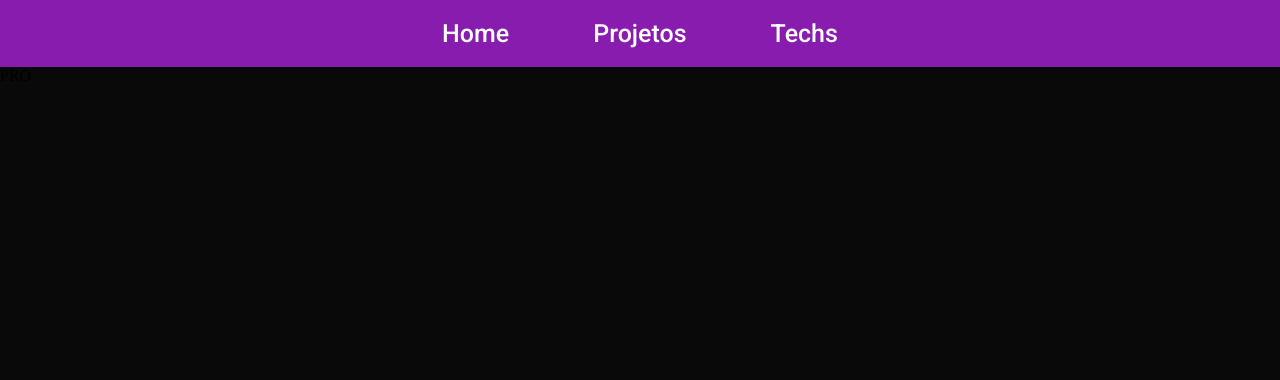
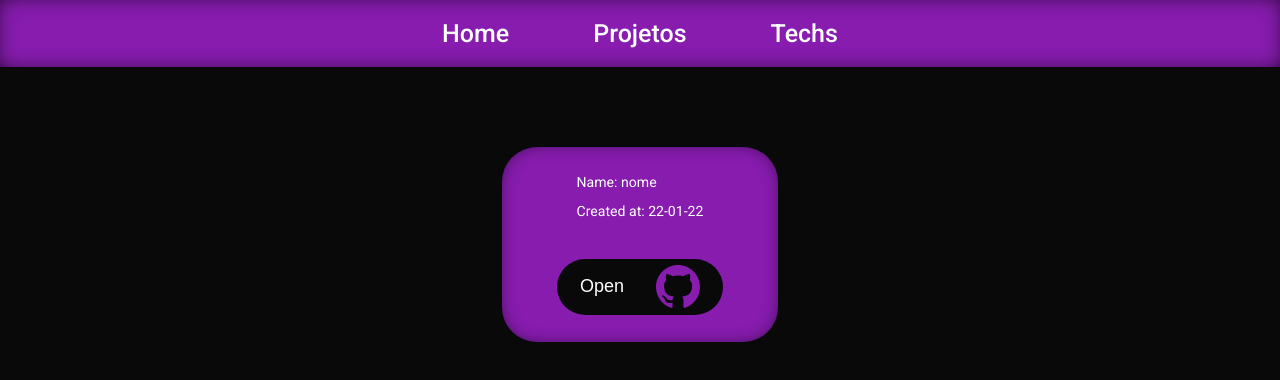
Before and after one commit to KawanHSB/portfolio, a React (Vite) app: page /projetos in a window 1280 px wide. Shown: the top 380 px of the page. Built offline with nearby package versions, Linux system fonts and the light colour scheme.

Commit message:
Techs ok, project card visual created

```diff
--- a/src/Pages/Projetos.tsx
+++ b/src/Pages/Projetos.tsx
@@ -1,8 +1,10 @@
+import { ProjetosContent } from "../components/ProjetosContent"
+
 function Projetos() {
 
     return (
       <div>
-        PRO
+        <ProjetosContent/>
       </div>
      )
   }
--- a/src/Pages/Techs.tsx
+++ b/src/Pages/Techs.tsx
@@ -1,8 +1,10 @@
+import { TechsContent } from "../components/TechsContent"
+
 function Techs() {
 
     return (
       <div>
-        TEC
+        <TechsContent/>
       </div>
      )
   }
--- a/src/components/Header/index.tsx
+++ b/src/components/Header/index.tsx
@@ -1,5 +1,5 @@
 import styles from "./styles.module.scss"
-import { Link, Navigate } from "react-router-dom"
+import { Link } from "react-router-dom"
 
 export function Header() {
     return (
--- a/src/components/Header/styles.module.scss
+++ b/src/components/Header/styles.module.scss
@@ -4,6 +4,8 @@
     align-items: center;
     justify-content: center;
     height: 4.183rem;
+    box-shadow: 5px 5px 5px 0px #000000;
+    box-shadow: inset 0px 0px 25px -8px #000000;
 
     nav {
         display: flex;
@@ -15,6 +17,13 @@
             font-size: 1.563rem;
             font-weight: 500;
             text-decoration: none;
+
+            transition: 0.2s;
+
+            &:hover {
+                filter: brightness(5);
+                transform: scale(1.2);
+            }
         }
     }
 }
--- a/src/components/HomeContent/index.tsx
+++ b/src/components/HomeContent/index.tsx
@@ -1,6 +1,7 @@
 import styles from "./styles.module.scss"
 import kawanAvatar from "../../assets/kawan.png"
 import { FaGithubSquare, FaLinkedin } from "react-icons/fa";
+import { Link } from "react-router-dom"
 
 
 export function HomeContent() {
@@ -13,7 +14,7 @@ export function HomeContent() {
                     Sup I'm Kawan a begginer at front-end development
                     looking for a start at this market i've studied the
                     basics of development at Alura and now i'm learning new
-                    tecnologies at RocketSeat check the techs for more,
+                    tecnologies at RocketSeat check the <Link to="/techs">techs</Link> for more,
                     i've knowledge at agile methods as Scrum
                 </p>
                 </div>
--- a/src/components/HomeContent/styles.module.scss
+++ b/src/components/HomeContent/styles.module.scss
@@ -16,14 +16,29 @@
             height: 18.75rem;
             width: 18.75rem;
             border-radius: 180px;
+            transition: 0.4s;
+
+            &:hover {
+                transform: scale(1.1);
+                filter: brightness(1.2);
+            }
         }
 
         p {
             color: var(--white);
             width: 40rem;
             font-size: 1.7rem;
+            font-weight: 400;
 
-            font-weight: 400;
+            a {
+                text-decoration: none;
+                color: var(--white);
+                transition: 0.4S;
+
+                &:hover {
+                    color: var(--purple-300);
+                }
+            }
         }
 
         footer {
@@ -35,6 +50,14 @@
                 display: flex;
                 padding-left: 3rem;
                 padding-right: 3rem;
+                color: var(--purple-200);
+
+                transition: 0.2s;
+
+                &:hover {
+                    transform: scale(1.2);
+                    filter: brightness(2);
+                }
             }
         }
     }
--- /dev/null
+++ b/src/components/ProjetosContent/index.tsx
@@ -0,0 +1,16 @@
+import styles from "./styles.module.scss"
+import { BsGithub } from "react-icons/bs";
+
+export function ProjetosContent() {
+    return (
+        <div className={styles.wraper}>
+            <div className={styles.projectCard}>
+                <div className={styles.text}>
+                    <h1>Name: nome</h1>
+                    <h1>Created at: 22-01-22</h1>
+                </div>
+                <button>Open <BsGithub className={styles['react-icons']} /></button>
+            </div>
+        </div>
+    )
+}
--- /dev/null
+++ b/src/components/ProjetosContent/styles.module.scss
@@ -0,0 +1,51 @@
+.wraper {
+    display: flex;
+    align-items: center;
+    align-content: center;
+    justify-content: center;
+    padding-top: 5rem;
+
+    .projectCard {
+        display: flex;
+        flex-direction: column;
+        justify-content: space-evenly;
+        align-items: center;
+        height: 12.188rem;
+        width: 17.25rem;
+        background: var(--purple-300);
+        border-radius: 35px;
+        box-shadow: inset 0px 0px 20px -8px #000000;
+
+        .text {
+        }
+
+        h1 {
+            font-weight: 400;
+            font-size: 88%;
+            color: var(--white);
+            padding-bottom: 0.8rem;
+        }
+
+        button {
+            display: flex;
+            color: var(--white);
+            background: var(--black-100);
+            border-radius: 35px;
+            width: 10.375rem;
+            height: 3.5rem;
+            font-size: large;
+            justify-content: center;
+            align-items: center;
+            border: 0;
+            cursor: pointer;
+
+            .react-icons {
+                background: var(--black-100);
+                color: var(--purple-300);
+                margin-left: 2rem;
+                height: 2.75rem;
+                width: 2.75rem;
+            }
+        }
+    }
+}
--- /dev/null
+++ b/src/components/TechsContent/index.tsx
@@ -0,0 +1,21 @@
+import { SiTypescript, SiJavascript, SiTailwindcss, SiSass, SiHtml5, SiCss3, SiReact } from "react-icons/si";
+import styles from "./styles.module.scss"
+
+
+export function TechsContent() {
+    return (
+        <main>
+            <div>
+                <SiCss3 className={styles['react-icons']} color="#264DE4"/>
+                <SiHtml5 className={styles['react-icons']} color="#F24E1E"/>
+                <SiJavascript className={styles['react-icons']} color="#FFC700"/>
+            </div>
+            <SiReact className={styles['react-icons']} color="#699BF7"/>
+            <div>
+                <SiTypescript className={styles['react-icons']} color="#699BF7"/>
+                <SiSass className={styles['react-icons']} color="#CC6699"/>
+                <SiTailwindcss className={styles['react-icons']} color="#699BF7"/>
+            </div>
+        </main>
+    )
+}
--- /dev/null
+++ b/src/components/TechsContent/styles.module.scss
@@ -0,0 +1,27 @@
+main {
+    display: flex;
+    justify-content: center;
+    align-items: center;
+    color: var(--purple-100);
+    padding-top: 15rem;
+
+    div {
+        display: flex;
+        flex-direction: column;
+        margin-left: 2rem;
+        margin-right: 2rem;
+    }
+
+}
+
+.react-icons {
+    height: 10rem;
+    width: 10rem;
+    transition: 0.2s;
+    padding-bottom: 3rem;
+
+        &:hover {
+            transform: scale(1.5);
+            filter: brightness(1.5);
+        }
+  }
```
